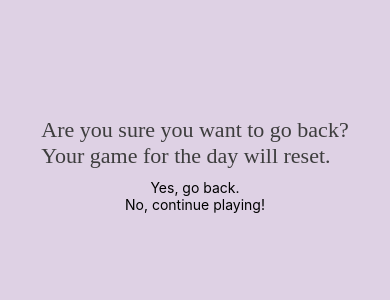
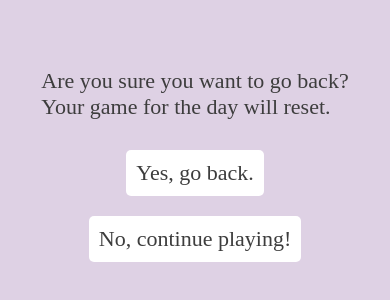
Before and after one commit to Quizzy-News/app, a React Native app: screen /ClickBackMidGame in a window 390 px wide. Shown: the part 262-562 px from the top of the page. Built offline with nearby package versions, Linux system fonts and the light colour scheme; a web font is replaced by a local one.

Commit message:
Added button styling

```diff
--- a/modals/ClickBackMidGame.js
+++ b/modals/ClickBackMidGame.js
@@ -1,6 +1,6 @@
 import { Pressable, Text, View, StyleSheet } from "react-native";
 import { useState } from "react";
-import { Colors, Buttons, Typography } from "../styles";
+import { Colors, Buttons, Typography, Containers } from "../styles";
 
 const ClickBackMidGame = ( { navigation }) => {
 
@@ -17,6 +17,8 @@ const ClickBackMidGame = ( { navigation }) => {
 
             {/* Button: Yes, go back  */}
             <Pressable
+                style={styles.button}
+
                 onPressIn= {() => {
                     setButtonActive(true);
 
@@ -26,13 +28,15 @@ const ClickBackMidGame = ( { navigation }) => {
                     navigation.navigate("Home");
                 }}
 
-                style={buttonActive ? styles.buttonActive : styles.button}
+
             >
-            <Text style={styles.buttonText}>Yes, go back.</Text>
+            <Text style={styles.text}>Yes, go back.</Text>
             </Pressable>
 
             {/* Button: No, continue playing  */}
             <Pressable
+                style={styles.button}
+
                 onPressIn= {() => {
                     setButtonActive(true);
                 }}
@@ -41,9 +45,9 @@ const ClickBackMidGame = ( { navigation }) => {
                     navigation.goBack();
                 }}
 
-                style={buttonActive ? styles.buttonActive : styles.button}
+
             >
-            <Text style={styles.buttonText}>No, continue playing!</Text>
+            <Text style={styles.text}>No, continue playing!</Text>
             </Pressable>
 
         </View>
@@ -62,14 +66,16 @@ const styles = StyleSheet.create({
         justifyContent: "center",
         alignItems: "center",
     },
-    x: {
-        position: "absolute",
-        top: 100,
-        right: 20,
-    },
     text: {
         ...Colors.fontColors.gray4,
         ...Typography.body1,
         padding: 10,
+    },
+    button: {
+        ...Colors.backgroundColors.white,
+        ...Colors.shadowColors.gray1,
+        ...Buttons.button,
+        ...Buttons.buttonActive,
+        margin: 10,
     }
 });
--- a/pages/GamePage.js
+++ b/pages/GamePage.js
@@ -112,6 +112,7 @@ export default function GamePage({ navigation }) {
 
   return (
     <View style={styles.screen}>
+
       <View style={styles.header}>
         <View style={styles.exit}>
           <Pressable
@@ -133,10 +134,12 @@ export default function GamePage({ navigation }) {
           <Text style={styles.headerScore}>{score}</Text>
         </View>
       </View>
+
       <View style={styles.container1}>
         <Text style={styles.question}>
           {question.question}
         </Text>
+
         {/* Write unique id for json  */}
         <View style={styles.answerContainer}>
           <Pressable
@@ -148,6 +151,7 @@ export default function GamePage({ navigation }) {
               {choices[0]}
             </Text>
           </Pressable>
+
           <Pressable
             style={styles[`answer${button2State}`]}
             onPressIn={() => handlePressIn(choices[1], currentQuestion)}
@@ -157,6 +161,7 @@ export default function GamePage({ navigation }) {
               {choices[1]}
             </Text>
           </Pressable>
+
           <Pressable
             style={styles[`answer${button3State}`]}
             onPressIn={() => handlePressIn(choices[2], currentQuestion)}
@@ -168,6 +173,7 @@ export default function GamePage({ navigation }) {
           </Pressable>
         </View>
       </View>
+
       <View style={styles.footer}>
         <View style={styles.divider} />
         <Text style={styles.footText1}>QUIZZY.NEWS</Text>
```
